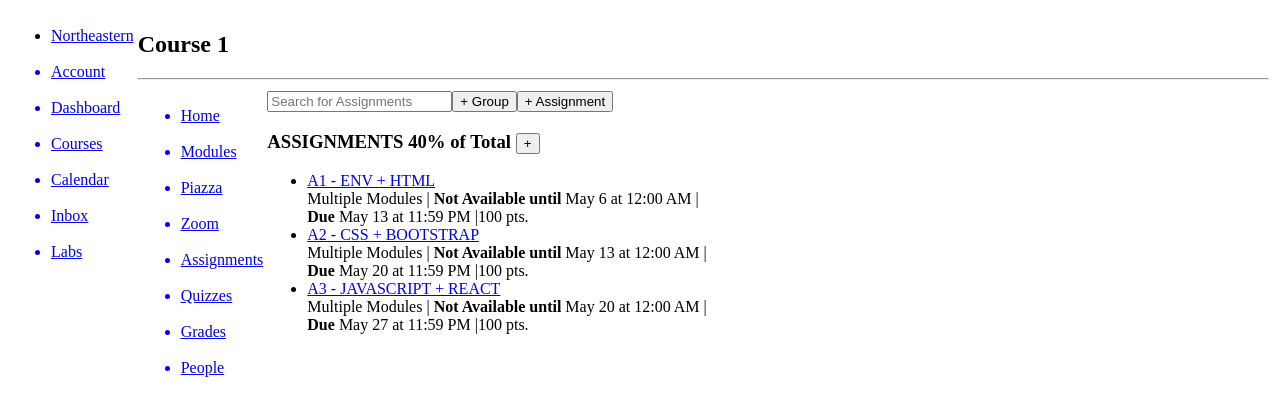
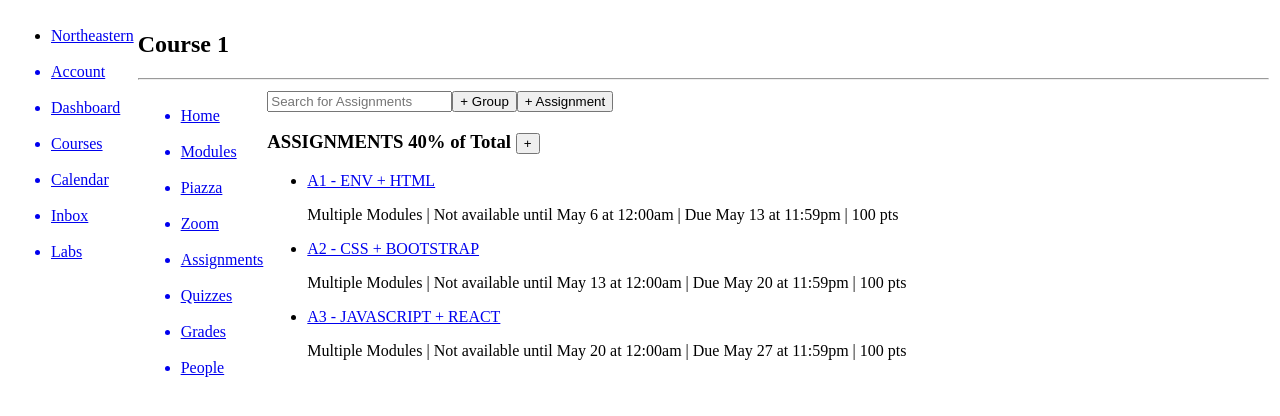
Before and after one commit to estebanpuyanas/cs4550-webdev, a Next.js app: page /courses/1/assignments in a window 1280 px wide. Shown: the top 416 px of the page. Built offline with nearby package versions, Linux system fonts and the light colour scheme.

Commit message:
finished lab 1

```diff
--- a/app/(kambaz)/courses/[cid]/assignments/page.tsx
+++ b/app/(kambaz)/courses/[cid]/assignments/page.tsx
@@ -1,47 +1,43 @@
+"use client";
 import Link from "next/link";
+import { useParams } from "next/navigation";
+export default function Assignments() {
+  const { cid } = useParams();
 
-export default function Assignments() {
   return (
     <div id="wd-assignments">
-      <input placeholder="Search for Assignments" id="wd-search-assignment" />
+      <input id="wd-search-assignment" placeholder="Search for Assignments" />
       <button id="wd-add-assignment-group">+ Group</button>
       <button id="wd-add-assignment">+ Assignment</button>
       <h3 id="wd-assignments-title">
-        ASSIGNMENTS 40% of Total <button>+</button>{" "}
+        ASSIGNMENTS 40% of Total <button>+</button>
       </h3>
       <ul id="wd-assignment-list">
         <li className="wd-assignment-list-item">
-          <Link
-            href="/courses/1234/assignments/123"
-            className="wd-assignment-link"
-          >
-            A1 - ENV + HTML
-          </Link>{" "}
+          <Link href={`/courses/${cid}/assignments/1`}>A1 - ENV + HTML</Link>
+          <p>
+            Multiple Modules | Not available until May 6 at 12:00am | Due May 13
+            at 11:59pm | 100 pts
+          </p>
         </li>
-        Multiple Modules | <b>Not Available until</b> May 6 at 12:00 AM | <br />
-        <b>Due</b> May 13 at 11:59 PM |100 pts.
         <li className="wd-assignment-list-item">
-          <Link
-            href="/courses/1234/assignments/456"
-            className="wd-assignment-link"
-          >
+          <Link href={`/courses/${cid}/assignments/2`}>
             A2 - CSS + BOOTSTRAP
-          </Link>{" "}
+          </Link>
+          <p>
+            Multiple Modules | Not available until May 13 at 12:00am | Due May
+            20 at 11:59pm | 100 pts
+          </p>
         </li>
-        Multiple Modules | <b>Not Available until</b> May 13 at 12:00 AM |{" "}
-        <br />
-        <b>Due</b> May 20 at 11:59 PM |100 pts.
         <li className="wd-assignment-list-item">
-          <Link
-            href="/courses/1234/assignments/789"
-            className="wd-assignment-link"
-          >
+          <Link href={`/courses/${cid}/assignments/3`}>
             A3 - JAVASCRIPT + REACT
-          </Link>{" "}
+          </Link>
+          <p>
+            Multiple Modules | Not available until May 20 at 12:00am | Due May
+            27 at 11:59pm | 100 pts
+          </p>
         </li>
-        Multiple Modules | <b>Not Available until</b> May 20 at 12:00 AM |{" "}
-        <br />
-        <b>Due</b> May 27 at 11:59 PM |100 pts.
       </ul>
     </div>
   );
--- a/app/(kambaz)/dashboard/page.tsx
+++ b/app/(kambaz)/dashboard/page.tsx
@@ -4,7 +4,7 @@ export default function Dashboard() {
   return (
     <div id="wd-dashboard">
       <h1 id="wd-dashboard-title">Dashboard</h1> <hr />
-      <h2 id="wd-dashboard-published">Published Courses (12)</h2> <hr />
+      <h2 id="wd-dashboard-published">Published Courses (7)</h2> <hr />
       <div id="wd-dashboard-courses">
         <div className="wd-dashboard-course">
           <Link href="/courses/1234" className="wd-dashboard-course-link">
```
